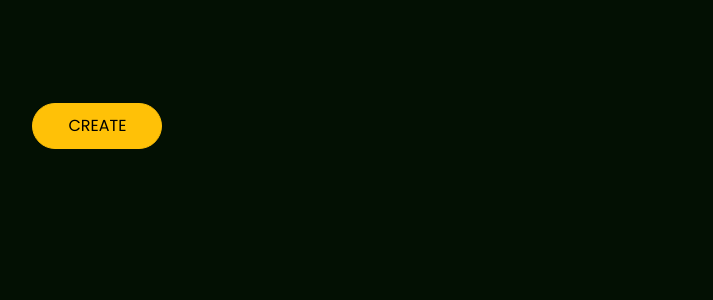
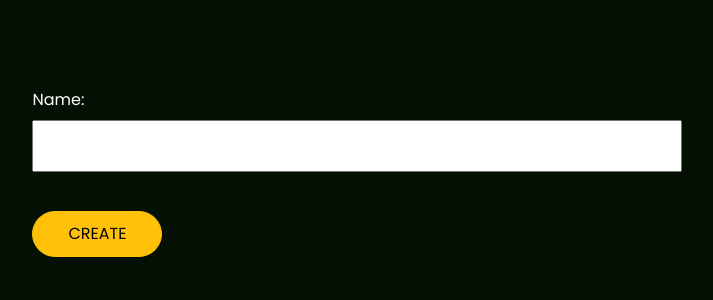
Before and after one commit to AinazRafiei/OOD-Project, a Django app: page /create_channel/ in a window 1280 px wide. Shown: the part 70-370 px from the top of the page, without its empty margins (83-796 px from the left). Run offline with Django 4.2, Linux system fonts and the light colour scheme; data that the repository does not hold is empty; some libraries are stand-ins or nearby versions.

Commit message:
fix create channel

```diff
--- a/channel/forms.py
+++ b/channel/forms.py
@@ -5,15 +5,16 @@ from .models import Channel, Post, Tariff
 
 
 class PremiumForm(forms.Form):
-   series = ModelChoiceField(queryset=Tariff.objects.all())
+    series = ModelChoiceField(queryset=Tariff.objects.all())
 
-   class Meta:
-       widget = {'series'}
+    class Meta:
+        widget = {'series'}
 
 
-class ChannelForm(forms.Form):
+class ChannelForm(forms.ModelForm):
     class Meta:
         model = Channel
+        fields = ['name']
 
 
 class PostForm(forms.ModelForm):
--- a/templates/html/base.html
+++ b/templates/html/base.html
@@ -10,7 +10,6 @@
     {% bootstrap_javascript %}
     <!-- Custom styles for this template -->
     <link href="{% static 'css/style.css' %}" rel="stylesheet"/>
-    <link href="{% static 'css/pp.css' %}" rel="stylesheet"/>
     <!-- Font Awesome -->
     <link
             href="https://cdnjs.cloudflare.com/ajax/libs/font-awesome/6.0.0/css/all.min.css"
```
